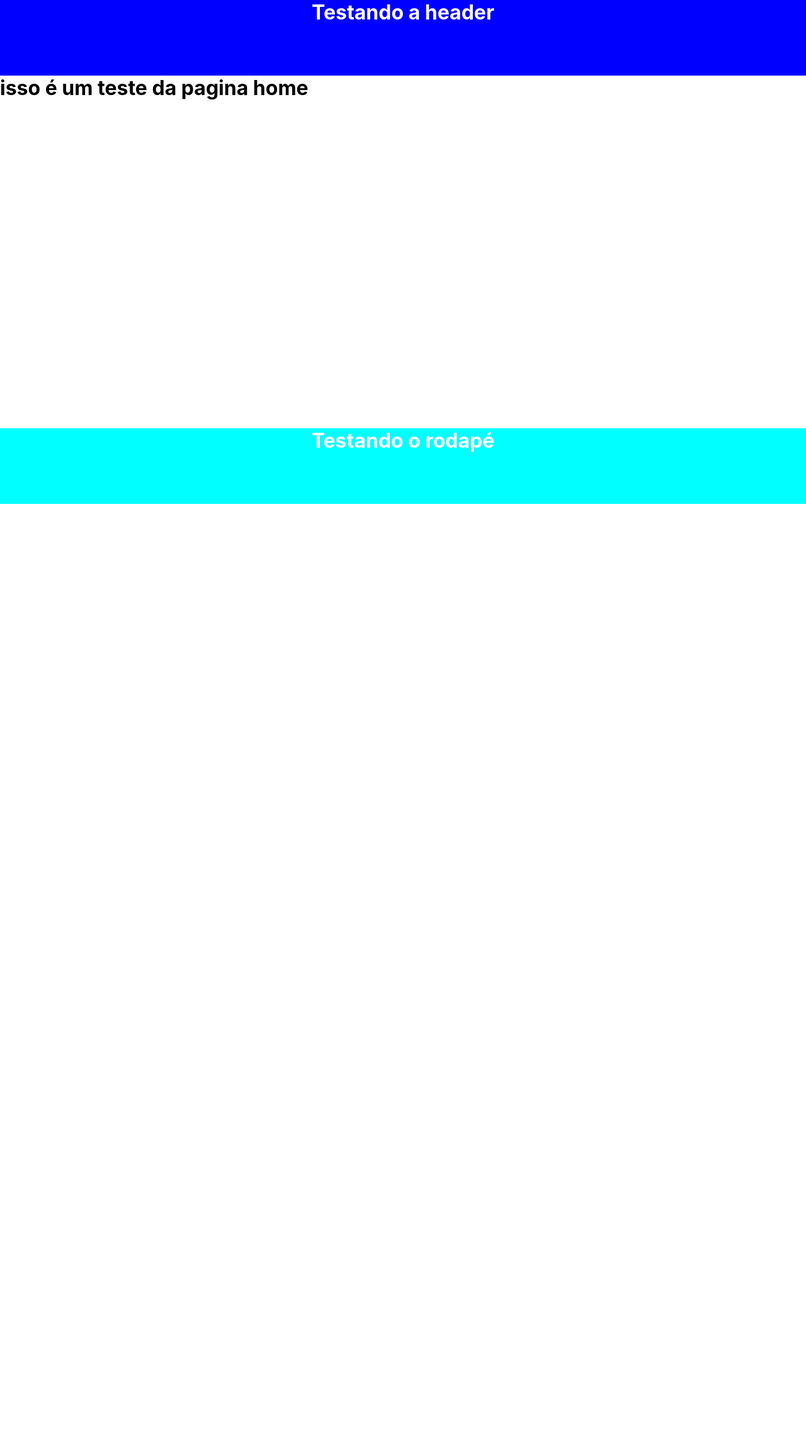
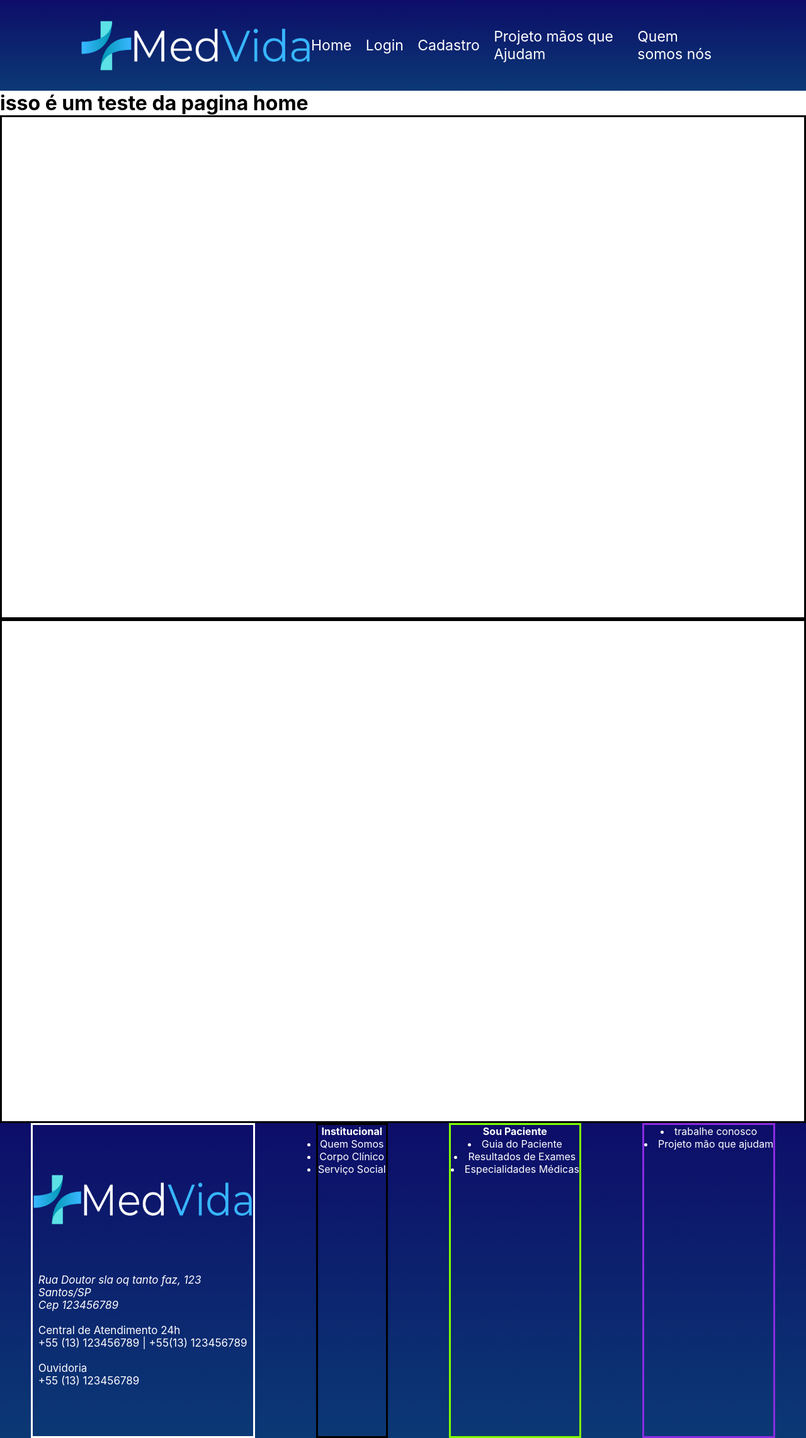
Before and after one commit to fellype-moura-flooxai/volunteers-hospital-frontend, a React (Create React App) app: page / in a window 1280 px wide. Shown: the whole page at 63% size. Before the commit the page ends 800 px from the top, so only its background shows below. Built offline with nearby package versions, Linux system fonts and the light colour scheme.

Commit message:
feat: added soon, list of links and information and styling the footer and header

```diff
--- a/src/components/Footer/Footer.css
+++ b/src/components/Footer/Footer.css
@@ -1,7 +1,51 @@
 .footer {
     width: 100%;
-    background-color: aqua;
+    background: linear-gradient(#010161f3, #0b3975);
     color: white;
     text-align: center;
-    height: 15vh;
+    height: 31.25rem;
+    display: flex;
+    /* flex-wrap: wrap; */
+    justify-content: space-around;
 }
+
+.footer * {
+    color: white;
+    text-decoration: none;
+}
+
+.logo-endereco {
+    border: solid;
+display: flex;
+flex-direction: column;
+align-items: center;
+justify-content: space-evenly;
+
+}
+
+.logo-img-footer{
+    height: 5rem;
+    width: 350px;
+}
+
+.endereço * {
+    /* border: solid;
+    border-color: brown; */
+    font-size: 17px;
+    text-align: left;
+}
+
+.institucional {
+    border: solid;
+    border-color: black;
+}
+
+.paciente {
+    border: solid;
+    border-color: chartreuse;
+}
+
+.junte_se {
+    border: solid;
+    border-color: blueviolet;
+}
--- a/src/components/Footer/index.jsx
+++ b/src/components/Footer/index.jsx
@@ -2,9 +2,45 @@ import React from 'react'
 import './Footer.css'
 
 const Footer = () => (
-    <h1 className='footer'>
-        Testando o rodapé
-    </h1>
+    <footer className='footer'>
+        <section className='logo-endereco'>
+            <img src="logo.png" alt="logo do hospital" className='logo-img-footer' />
+            <section className='endereço'>
+                <address>
+                    Rua Doutor sla oq tanto faz, 123<br />
+                    Santos/SP<br />
+                    Cep 123456789
+                </address>
+                <br />
+                <p>Central de Atendimento 24h<br />
+                    +55 (13) 123456789 | +55(13) 123456789</p>
+                <br />
+                <p>Ouvidoria</p>
+                <p>+55 (13) 123456789</p>
+            </section>
+        </section>
+
+        <section className='institucional'>
+            <h4>Institucional</h4>
+            <ul>
+                <li>Quem Somos</li>
+                <li>Corpo Clínico</li>
+                <li>Serviço Social</li>
+            </ul>
+        </section>
+
+        <section className='paciente'>
+            <h4>Sou Paciente</h4>
+            <li><a href="/">Guia do Paciente</a></li>
+            <li>Resultados de Exames</li>
+            <li>Especialidades Médicas </li>
+        </section>
+
+        <section className='junte_se'>
+            <li><a href="/">trabalhe conosco</a></li>
+            <li><a href="/">Projeto mão que ajudam</a></li>
+        </section>
+    </footer>
 )
 
 export default Footer
--- a/src/components/Header/Header.css
+++ b/src/components/Header/Header.css
@@ -1,6 +1,29 @@
-.header{
-    background-color: blue;
+.header {
+    background: linear-gradient(#010161f3, #0b3975);
     color: white;
-    text-align: center;
-    height: 15vh;
+    height: 18vh;
+    display: flex;
+    justify-content: space-between;
+    align-items: center;
 }
+
+
+.logo-img-header{
+    height: 5rem;
+    width: 22.875rem;
+    margin-left: 10%;
+}
+
+.links {
+    margin-right: 10%;
+    display: flex;
+    align-items: center;
+    gap: 1.4rem;
+}
+
+.links a {
+    display: flex;
+    color: white;
+    font-size: 23px;
+    text-decoration: none;
+}
--- a/src/components/Header/index.jsx
+++ b/src/components/Header/index.jsx
@@ -3,7 +3,14 @@ import './Header.css'
 
 const Header = () => (
     <div className='header'>
-        <h1>Testando a header</h1>
+        <img src="logo.png" alt="logo do hospital" className='logo-img-header' />
+        <div className='links'>
+            <a href="/">Home</a>
+            <a href="/">Login</a>
+            <a href="/">Cadastro</a>
+            <a href="/">Projeto mãos que Ajudam</a>
+            <a href="/">Quem somos nós</a>
+        </div>
     </div>
 )
 
--- a/src/pages/home/home.css
+++ b/src/pages/home/home.css
@@ -7,3 +7,15 @@
 main {
     flex: 1;
 }
+
+.section1 {
+    border: solid;
+    border-color: black;
+    height: 800px;
+}
+
+.section2 {
+    border: solid;
+    border-color: black;
+    height: 800px;
+}
--- a/src/pages/home/index.jsx
+++ b/src/pages/home/index.jsx
@@ -10,6 +10,12 @@ const Home = () => (
         </header>
         <main className="home-content">
             <h1>isso é um teste da pagina home</h1>
+            <section className='section1'>
+
+            </section>
+            <section className='section2'>
+
+            </section>
         </main >
         <footer>
             <Footer />
```
Also changed, not shown: public/logo.png (added).
